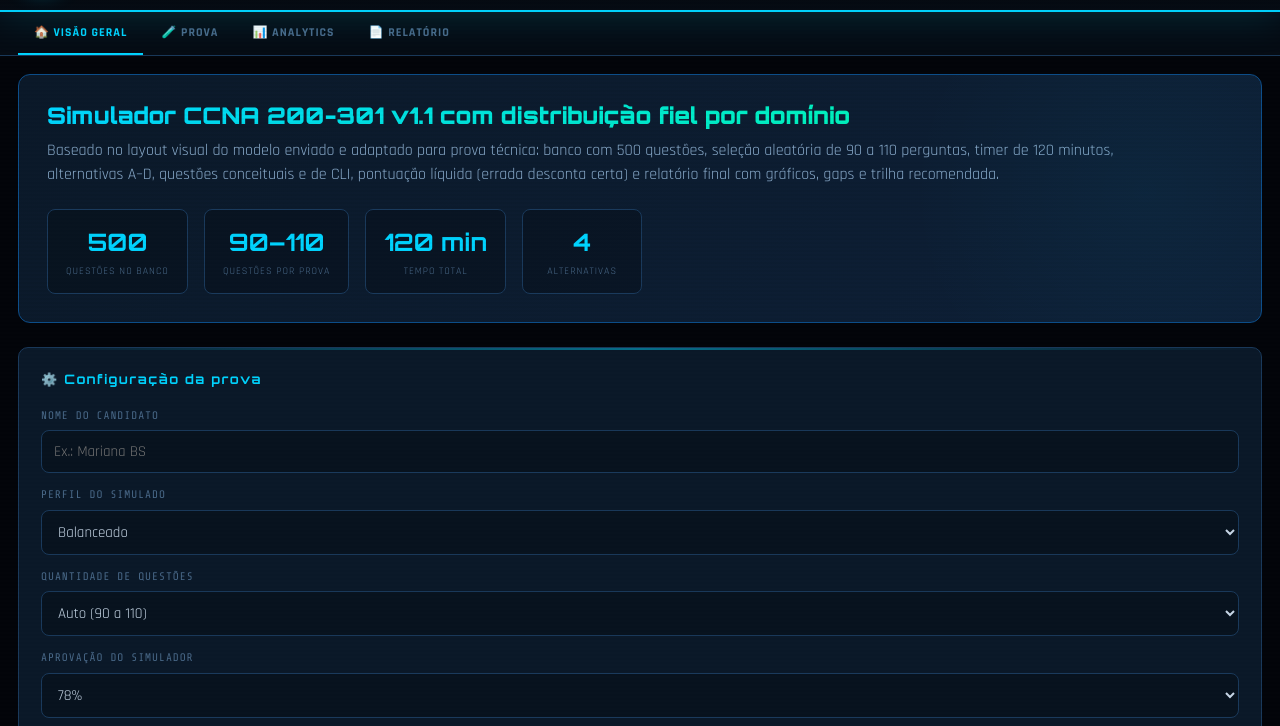
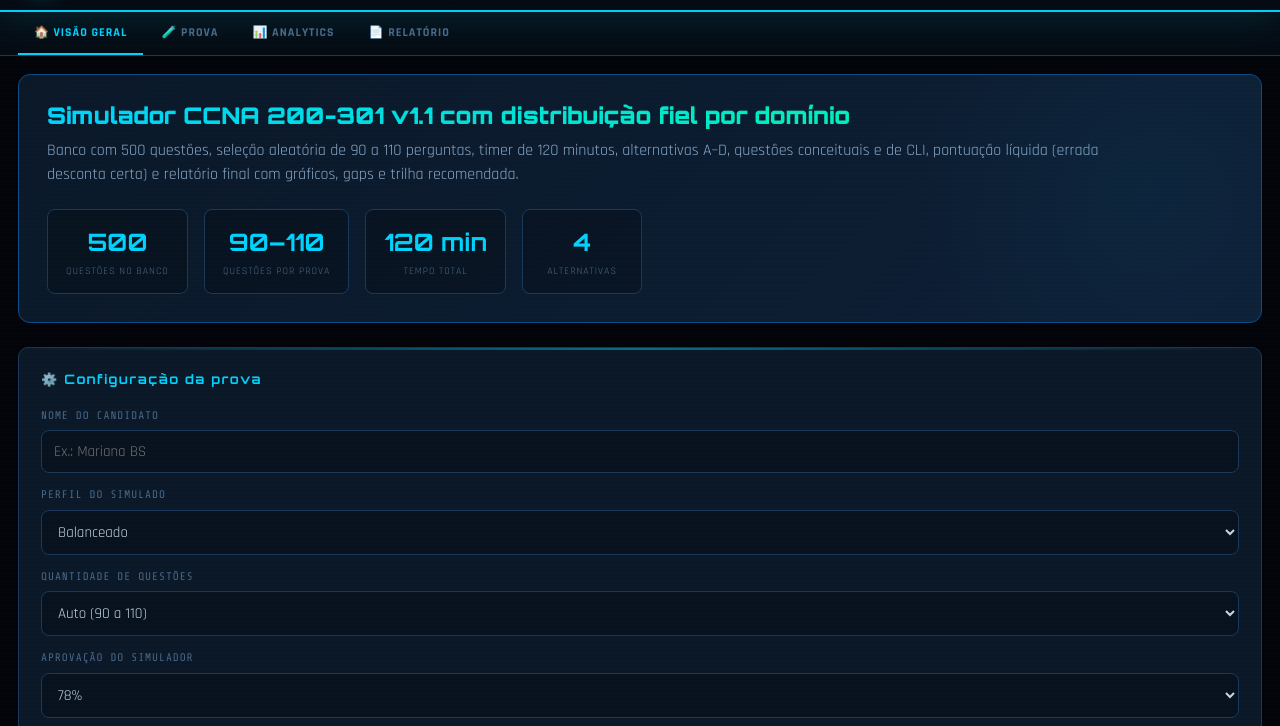
Before and after one commit to marianabsctba/CCNA_Simulator_2026, a plain HTML site: page index.html in a window 1280 px wide. Shown: the part 74-800 px from the top of the page. Drawn offline with nearby package versions, Linux system fonts and the light colour scheme.

Commit message:
Simplify hero-sub description in index.html

```diff
--- a/index.html
+++ b/index.html
@@ -217,7 +217,7 @@
   <div id="home" class="section active">
     <div class="hero">
       <div class="hero-title">Simulador CCNA 200-301 v1.1 com distribuição fiel por domínio</div>
-      <div class="hero-sub">Baseado no layout visual do modelo enviado e adaptado para prova técnica: banco com 500 questões, seleção aleatória de 90 a 110 perguntas, timer de 120 minutos, alternativas A–D, questões conceituais e de CLI, pontuação líquida (errada desconta certa) e relatório final com gráficos, gaps e trilha recomendada.</div>
+      <div class="hero-sub">Banco com 500 questões, seleção aleatória de 90 a 110 perguntas, timer de 120 minutos, alternativas A–D, questões conceituais e de CLI, pontuação líquida (errada desconta certa) e relatório final com gráficos, gaps e trilha recomendada.</div>
       <div class="kpi-row">
         <div class="kpi"><div class="kpi-val">500</div><div class="kpi-label">Questões no banco</div></div>
         <div class="kpi"><div class="kpi-val">90–110</div><div class="kpi-label">Questões por prova</div></div>
```
